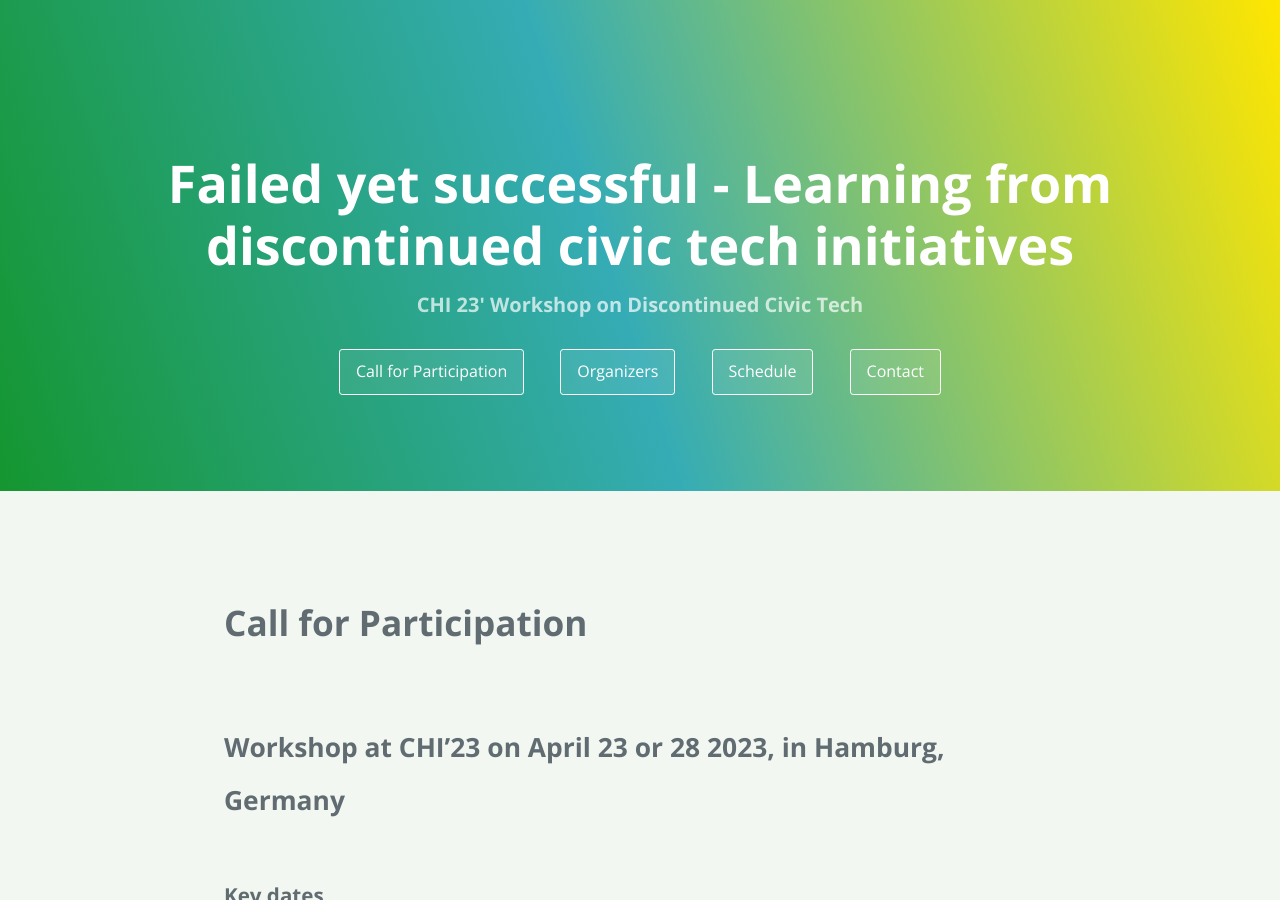
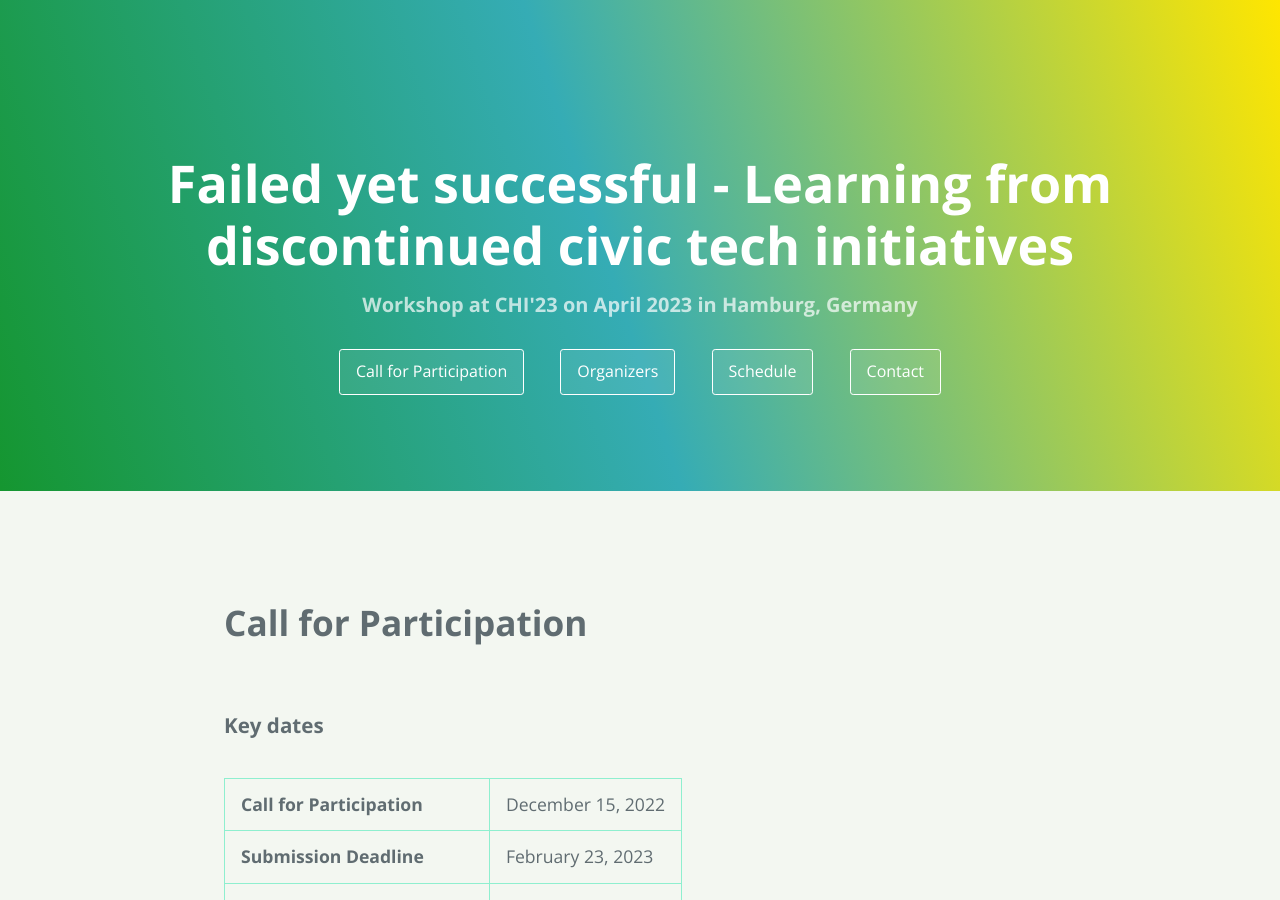
Before and after one commit to discontinued-civictech/discontinued-civictech.github.io, a Jekyll site: the page built from call.md, in a window 1280 px wide and 900 px high. Built offline with Jekyll 4.4.1, drawn with Linux system fonts in a browser that asks for light colours; our own code applies the rules of GitHub Pages for plain Markdown files; some of the changed text lies outside the part shown.

Commit message:
updated header

```diff
--- a/_config.yml
+++ b/_config.yml
@@ -1,5 +1,5 @@
 title: Failed yet successful - Learning from discontinued civic tech initiatives
-description: CHI 23' Workshop on Discontinued Civic Tech
+description: Workshop at CHI'23 on April 2023 in Hamburg, Germany
 show_downloads: true
 google_analytics: G-6MM46DN2JB
 theme: jekyll-theme-cayman
--- a/call.md
+++ b/call.md
@@ -4,8 +4,6 @@ layout: default
 
 
 # Call for Participation
-
-## Workshop at CHI’23 on April 23 or 28 2023, in Hamburg, Germany
 
 ### Key dates
 
```
Also changed, not shown: other parts of call.md (+3 -0 lines).
